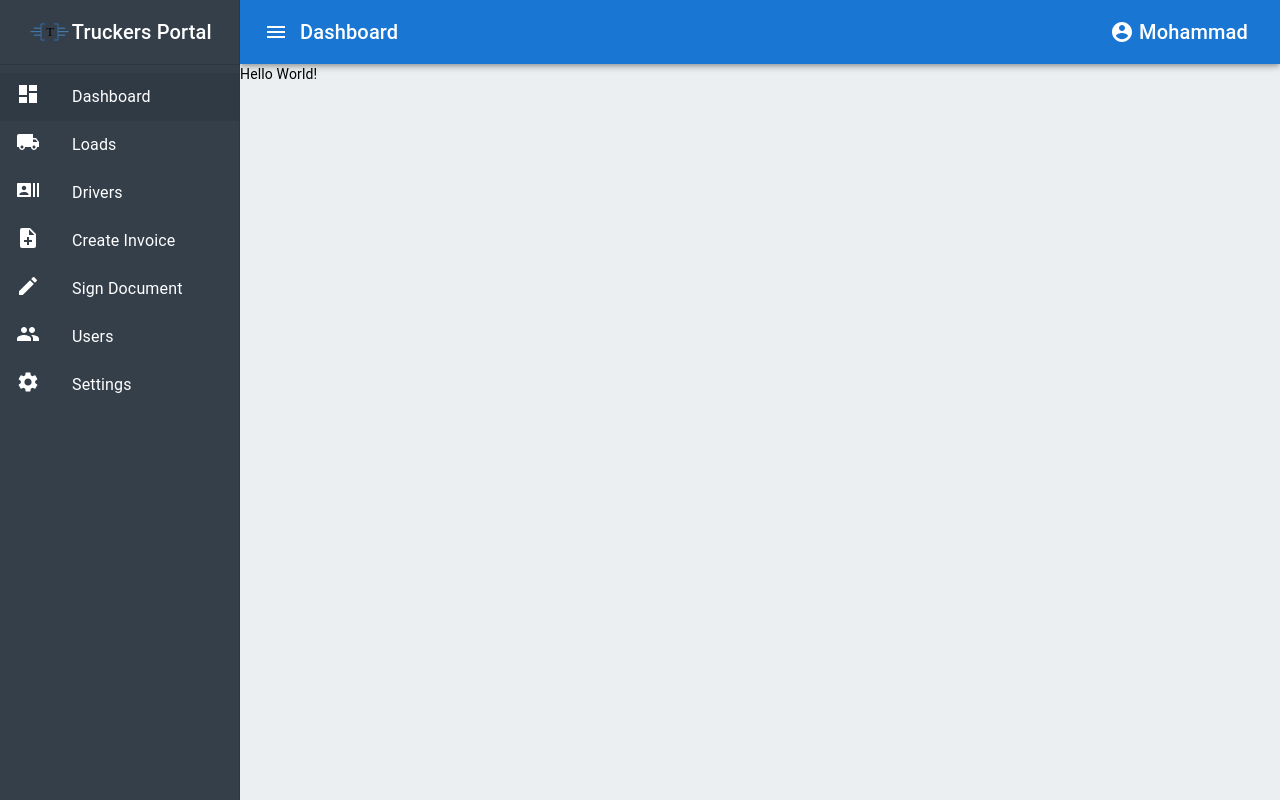
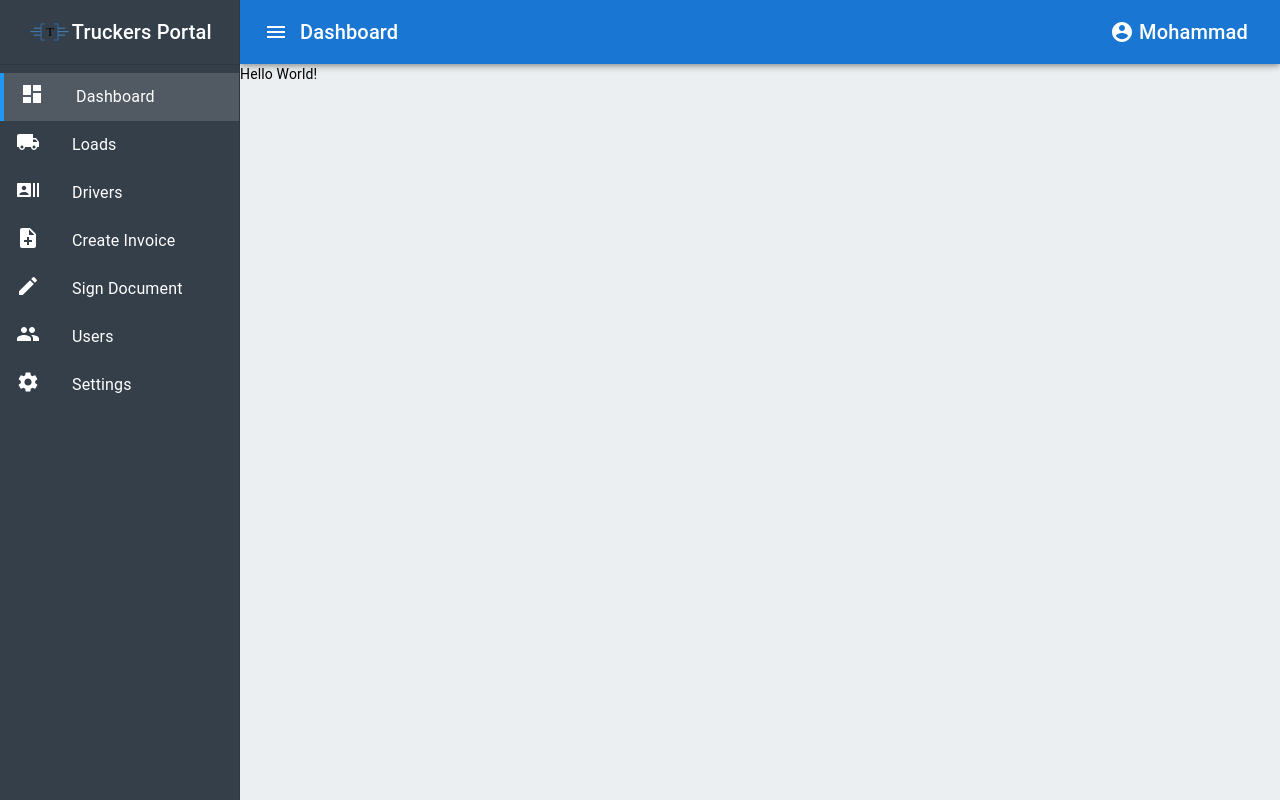
Before and after one commit to abused/TruckersPortal, a React (Create React App) app: page / in a window 1280 px wide. Built offline with nearby package versions, Linux system fonts and the light colour scheme.

Commit message:
Fixed some theme issues

```diff
--- a/src/App.js
+++ b/src/App.js
@@ -8,11 +8,11 @@ import {
     Typography,
     Button,
     withStyles,
-    ThemeProvider,
     Drawer,
     List,
     Divider,
-    CssBaseline
+    CssBaseline,
+    MuiThemeProvider
 } from "@material-ui/core";
 import MenuIcon from '@material-ui/icons/Menu';
 import {AccountCircle} from "@material-ui/icons";
@@ -66,7 +66,7 @@ class App extends React.Component {
         let {classes} = this.props;
 
         return (
-            <ThemeProvider theme={defaultTheme}>
+            <MuiThemeProvider theme={defaultTheme}>
                 <CssBaseline />
                 <div style={NavStyles.body}>
                     <AppBar position='fixed' className={clsx(classes.topNav, {[classes.topNavShift]: sideNavOpen})}>
@@ -128,9 +128,9 @@ class App extends React.Component {
                         {Screen != null ? <Screen /> : 'Unknown Screen Error'}
                     </div>
                 </div>
-            </ThemeProvider>
+            </MuiThemeProvider>
         );
     }
 }
 
-export default withStyles(MaterialNavStyles)(App);
+export default withStyles(MaterialNavStyles, {withTheme: true, defaultTheme})(App);
--- a/src/styles/NavStyles.js
+++ b/src/styles/NavStyles.js
@@ -51,15 +51,8 @@ let MaterialNavStyles = theme => ({
         }
     },
     navListItem: {
-        '&:hover': {
-            backgroundColor: theme.palette.active
-        },
         '&.Mui-selected': {
-            backgroundColor: theme.palette.active,
-            borderLeft: theme.palette.active,
-            '&:hover': {
-                backgroundColor: theme.palette.active
-            }
+            borderLeft: `4px solid ${theme.palette.primary.light}`
         }
     },
     topNav: {
--- a/src/styles/Theme.js
+++ b/src/styles/Theme.js
@@ -4,7 +4,7 @@ let defaultTheme = createMuiTheme({
     palette: {
         primary: {
             light: '#2196f3',
-            main: '#1976D2',
+            main: '#1976D2'
         },
         secondary: {
             main: '#dc004e'
@@ -26,9 +26,9 @@ let defaultTheme = createMuiTheme({
             primary: '#000',
             secondary: '#FFFFFF'
         },
-        active: {
-            backgroundColor: '#515962',
-            color: '#FFFFFF'
+        action: {
+            hover: '#515962',
+            selected: '#515962'
         }
     }
 });
```
